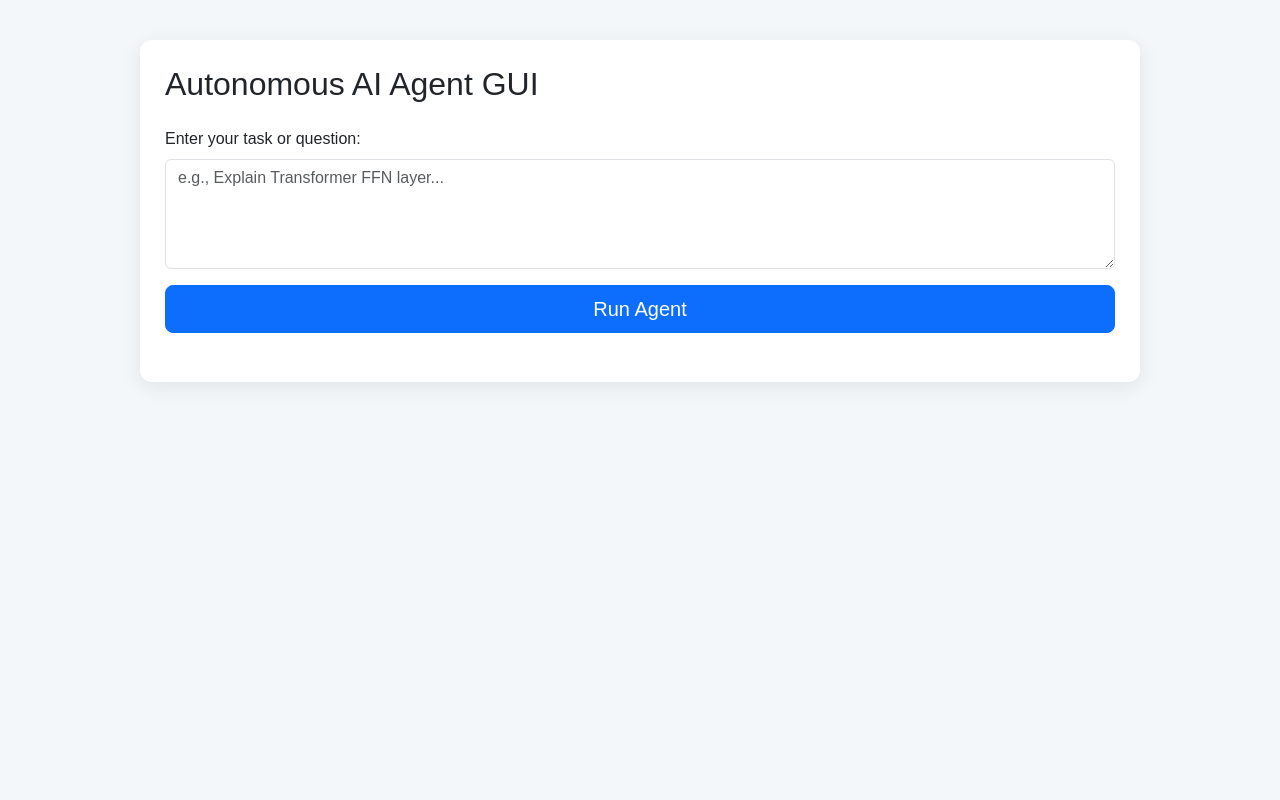
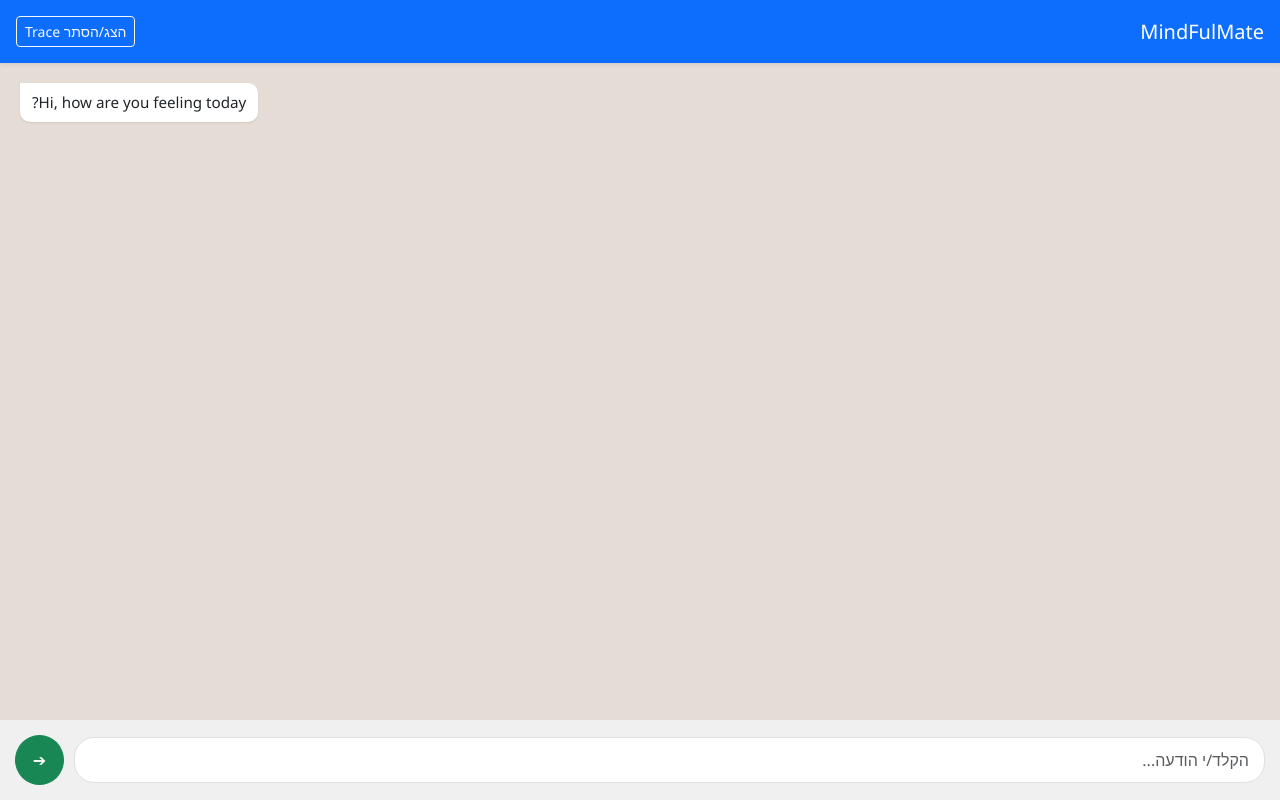
Before and after one commit to oded-kapeta10/roi-project, a Flask app: page / in a window 1280 px wide. Run offline with Flask 3, Linux system fonts and the light colour scheme.

Commit message:
Major: Updated GUI to WhatsApp style

```diff
--- a/templates/index.html
+++ b/templates/index.html
@@ -1,104 +1,137 @@
 <!DOCTYPE html>
-<html lang="en">
+<html lang="he" dir="rtl">
 <head>
     <meta charset="UTF-8">
     <meta name="viewport" content="width=device-width, initial-scale=1.0">
-    <title>AI Agent Control Center</title>
+    <title>MindFulMate</title>
     <link href="https://cdn.jsdelivr.net/npm/bootstrap@5.3.0/dist/css/bootstrap.min.css" rel="stylesheet">
     <style>
-        body { background-color: #f4f7f9; font-family: 'Arial', sans-serif; }
-        .chat-container { max-width: 1000px; margin: 40px auto; background: white; padding: 25px; border-radius: 12px; box-shadow: 0 5px 20px rgba(0,0,0,0.08); }
-        .step-card { border-left: 4px solid #007bff; margin-bottom: 15px; background: #fdfdfd; }
-        .module-label { font-weight: bold; color: #007bff; text-transform: uppercase; font-size: 0.9rem; }
-        pre { background: #2b2b2b; color: #e6e6e6; padding: 12px; border-radius: 6px; font-size: 0.85rem; overflow-x: auto; }
-        .final-res-box { background-color: #e9f7ef; border: 1px solid #d4edda; color: #155724; padding: 15px; border-radius: 8px; }
+        :root { --user-bg: #dcf8c6; --agent-bg: #ffffff; --body-bg: #e5ddd5; }
+        body { background-color: var(--body-bg); font-family: 'Segoe UI', sans-serif; height: 100vh; display: flex; flex-direction: column; }
+
+        /* Chat Area */
+        #chat-window { flex: 1; overflow-y: auto; padding: 20px; display: flex; flex-direction: column; gap: 10px; }
+        .message { max-width: 75%; padding: 8px 12px; border-radius: 10px; position: relative; font-size: 0.95rem; box-shadow: 0 1px 2px rgba(0,0,0,0.1); }
+        .user { align-self: flex-start; background-color: var(--user-bg); border-top-right-radius: 0; }
+        .agent { align-self: flex-end; background-color: var(--agent-bg); border-top-left-radius: 0; }
+
+        /* Input Area */
+        .input-area { background: #f0f0f0; padding: 15px; display: flex; gap: 10px; align-items: center; }
+        textarea { border-radius: 20px !important; resize: none; border: none; padding: 10px 15px !important; }
+
+        /* Trace Area (Collapsible) */
+        .trace-section { background: #fff; border-top: 1px solid #ccc; max-height: 250px; overflow-y: auto; display: none; }
+        .step-card { border-right: 4px solid #007bff; margin: 10px; padding: 10px; background: #f8f9fa; font-size: 0.8rem; }
+        pre { background: #2b2b2b; color: #fff; padding: 8px; border-radius: 5px; margin-top: 5px; }
     </style>
 </head>
 <body>
-    <div class="container chat-container">
-        <h2 class="mb-4">Autonomous AI Agent GUI</h2>
 
-        <div class="mb-3">
-            <label for="userPrompt" class="form-label">Enter your task or question:</label>
-            <textarea class="form-control" id="userPrompt" rows="4" placeholder="e.g., Explain Transformer FFN layer..."></textarea>
+    <div class="bg-primary text-white p-3 shadow-sm d-flex justify-content-between align-items-center">
+        <h5 class="m-0">MindFulMate</h5>
+        <button class="btn btn-outline-light btn-sm" onclick="toggleTrace()">הצג/הסתר Trace</button>
     </div>
 
-        <button class="btn btn-primary btn-lg w-100 mb-4" id="runBtn" onclick="runAgent()">Run Agent</button>
+    <div id="chat-window">
+        <div class="message agent">Hi, how are you feeling today?</div>
+    </div>
 
-        <div id="resultArea" style="display: none;">
-            <h4>Final Agent Response</h4>
-            <div class="final-res-box mb-4" id="finalResponse"></div>
-
-            <hr>
-
-            <h4>Execution Trace (Steps)</h4>
+    <div id="trace-section" class="trace-section p-3">
+        <h6>Execution Trace (לצורכי בדיקה):</h6>
         <div id="stepsContainer"></div>
     </div>
+
+    <div class="input-area">
+        <textarea class="form-control" id="userPrompt" rows="1" placeholder="הקלד/י הודעה..."></textarea>
+        <button class="btn btn-success rounded-circle" id="runBtn" onclick="runAgent()" style="width: 50px; height: 50px;">➔</button>
     </div>
 
     <script>
-        // Variable to store the ongoing conversation history
         let chatHistory = [];
+
+        function toggleTrace() {
+            const ts = document.getElementById('trace-section');
+            ts.style.display = (ts.style.display === 'none' || ts.style.display === '') ? 'block' : 'none';
+        }
 
         async function runAgent() {
             const promptInput = document.getElementById('userPrompt');
-    const prompt = promptInput.value;
+            const prompt = promptInput.value.trim();
             const btn = document.getElementById('runBtn');
+            const chatWindow = document.getElementById('chat-window');
             const stepsContainer = document.getElementById('stepsContainer');
-    const finalResponse = document.getElementById('finalResponse');
-    const resultArea = document.getElementById('resultArea');
 
-    if (!prompt) return alert("Please enter a message.");
+            if (!prompt) return;
 
-    // Disable UI during processing
+            // 1. הוספת הודעת משתמש למסך
+            appendBubble('user', prompt);
+            promptInput.value = '';
             btn.disabled = true;
-    btn.innerText = "Thinking...";
-
-    // Add user message to history
-    chatHistory.push({ role: "user", content: prompt });
 
             try {
                 const response = await fetch('/api/execute', {
                     method: 'POST',
                     headers: { 'Content-Type': 'application/json' },
-            // Sending the FULL history instead of just one prompt
                     body: JSON.stringify({
                         prompt: prompt,
-                history: chatHistory
+                        history: chatHistory.concat([{ role: "user", content: prompt }])
                     })
                 });
 
                 const data = await response.json();
 
                 if (data.status === 'ok') {
-            // Display response
-            resultArea.style.display = 'block';
-            finalResponse.innerText = data.response;
+                    // 2. הוספת תשובת הסוכן למסך
+                    appendBubble('agent', data.response);
 
-            // Add assistant response to history for next turn
+                    // 3. עדכון היסטוריה
+                    chatHistory.push({ role: "user", content: prompt });
                     chatHistory.push({ role: "assistant", content: data.response });
 
-            // Clear input for next message
-            promptInput.value = '';
-
-            // Render steps (trace)
-            stepsContainer.innerHTML = '';
-            data.steps.forEach(step => {
-                const card = document.createElement('div');
-                card.className = 'card step-card p-3 shadow-sm mb-2';
-                card.innerHTML = `
-                    <div class="module-label">Module: ${step.module}</div>
-                    <pre class="mt-2">${JSON.stringify(step.response, null, 2)}</pre>
-                `;
-                stepsContainer.appendChild(card);
-            });
+                    // 4. עדכון ה-Trace
+                    renderSteps(data.steps);
                 }
             } catch (err) {
-        alert("Connection error.");
+                appendBubble('agent', "מצטער, חלה שגיאה בחיבור.");
             } finally {
                 btn.disabled = false;
-        btn.innerText = "Send Message";
             }
+        }
+                // מאזין למקלדת בתוך תיבת הטקסט
+        document.getElementById('userPrompt').addEventListener('keydown', function(event) {
+            // בודק אם לחצו על Enter
+            if (event.key === 'Enter') {
+                // אם Shift לא לחוץ - שלח הודעה ומנע ירידת שורה
+                if (!event.shiftKey) {
+                    event.preventDefault(); // מונע את ירידת השורה הדיפולטית
+                    runAgent(); // קורא לפונקציה שכבר כתבנו
+                }
+                // אם Shift לחוץ - הוא פשוט ירד שורה כרגיל
+            }
+        });
+
+        function appendBubble(role, text) {
+            const chatWindow = document.getElementById('chat-window');
+            const div = document.createElement('div');
+            div.className = `message ${role}`;
+            div.innerText = text;
+            chatWindow.appendChild(div);
+            chatWindow.scrollTop = chatWindow.scrollHeight;
+        }
+
+        function renderSteps(steps) {
+            const container = document.getElementById('stepsContainer');
+            container.innerHTML = ''; // ניקוי צעדים קודמים
+            steps.forEach(step => {
+                const card = document.createElement('div');
+                card.className = 'step-card shadow-sm';
+                card.innerHTML = `
+                    <strong>Module: ${step.module}</strong> [cite: 103]<br>
+                    <small>Response:</small>
+                    <pre>${typeof step.response === 'object' ? JSON.stringify(step.response, null, 2) : step.response}</pre>
+                `;
+                container.appendChild(card);
+            });
         }
     </script>
 </body>
```
Lines whose indentation alone changed are shown as unchanged.
